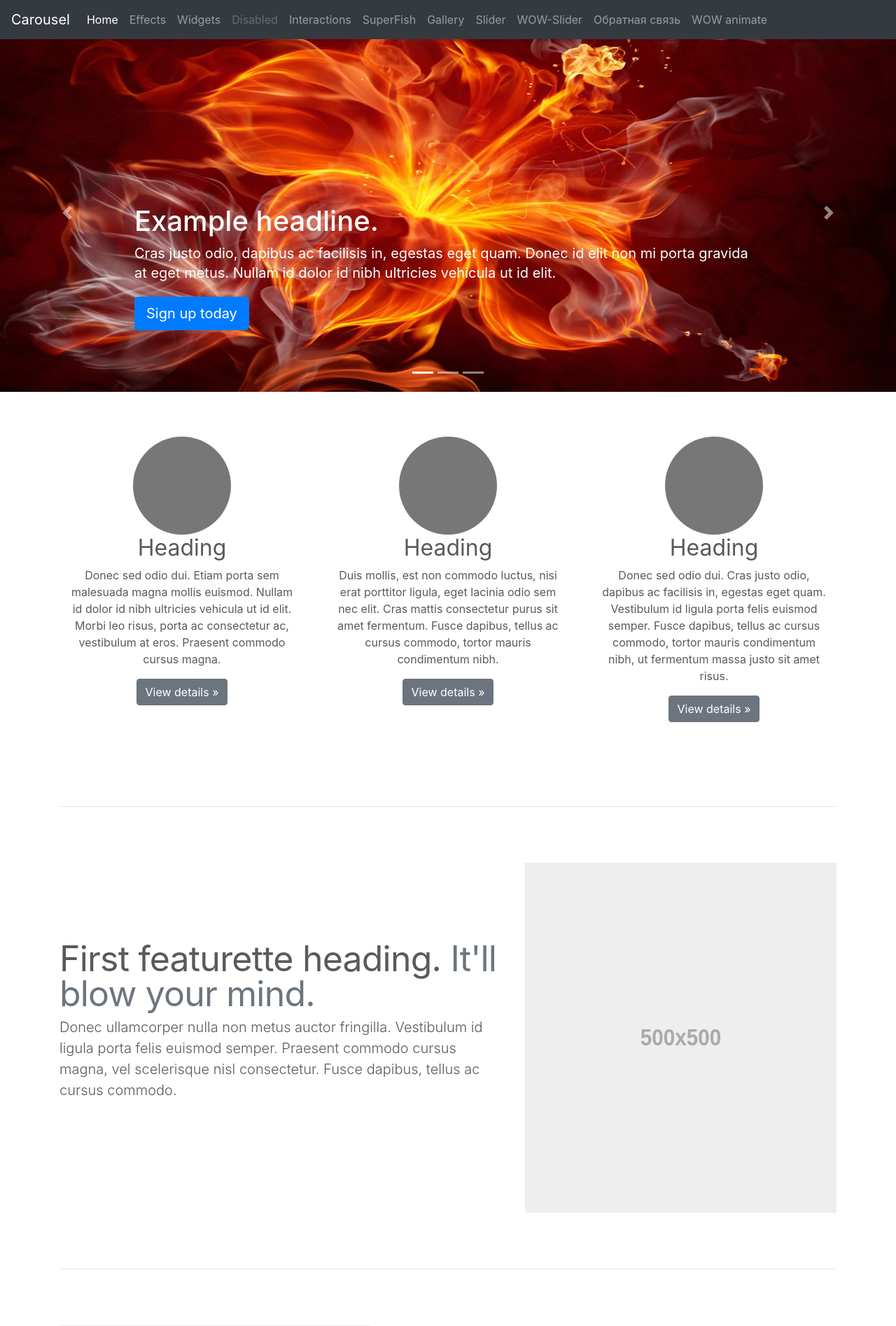
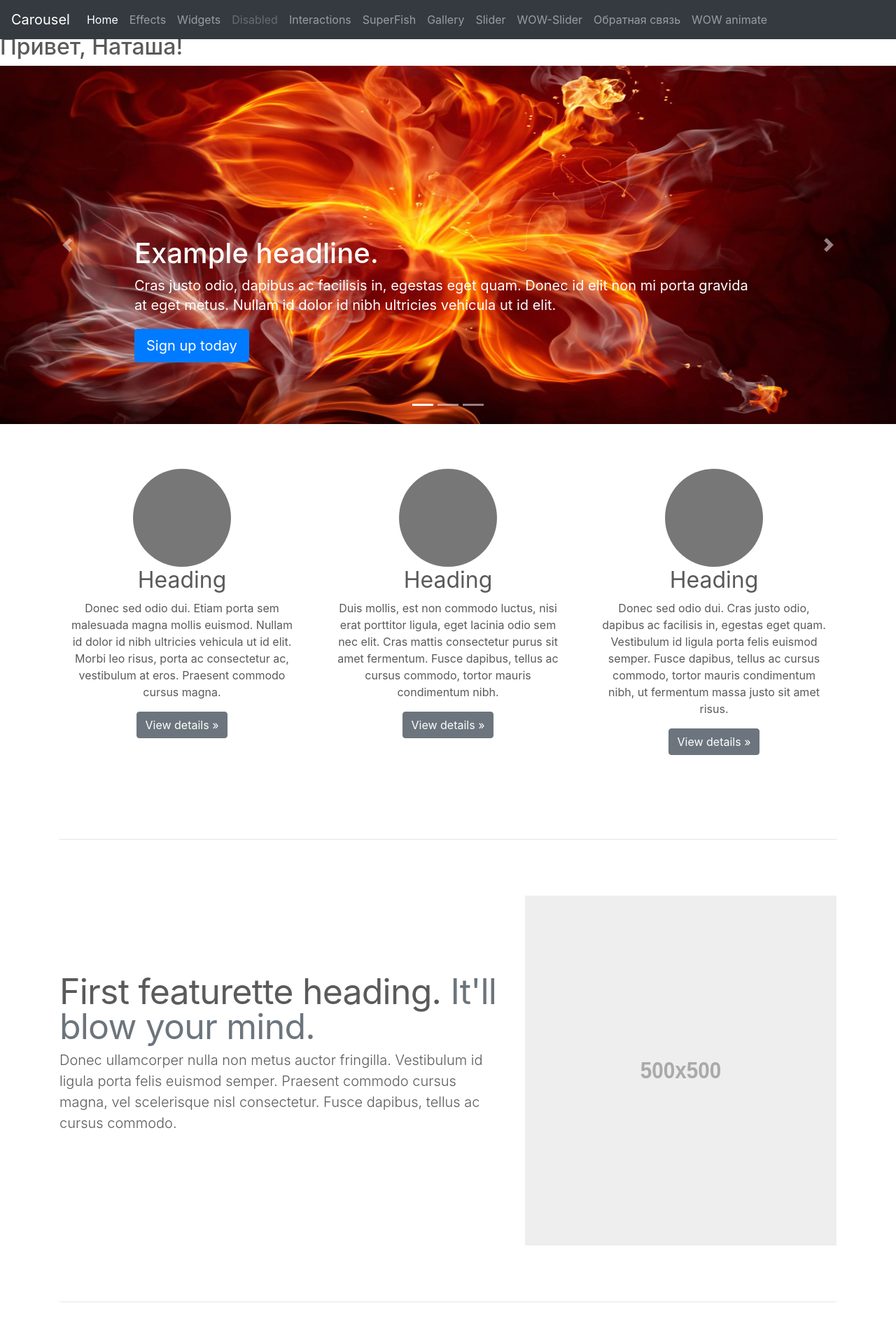
Before and after one commit to p-n-n/bootstrap4, a PHP site: page / in a window 1280 px wide. Shown: the top 1895 px of the page at 70% size. Run offline with PHP 8.4, Linux system fonts and the light colour scheme; some web fonts are replaced.

Commit message:
Update index.php
add <h2>

```diff
--- a/index.php
+++ b/index.php
@@ -1,7 +1,7 @@
 <?php
   include "header.php";
 ?>
-
+<h2>Привет, Наташа!</h2>
     <main role="main">
       <div id="myCarousel" class="carousel slide" data-ride="carousel">
         <ol class="carousel-indicators">
```
